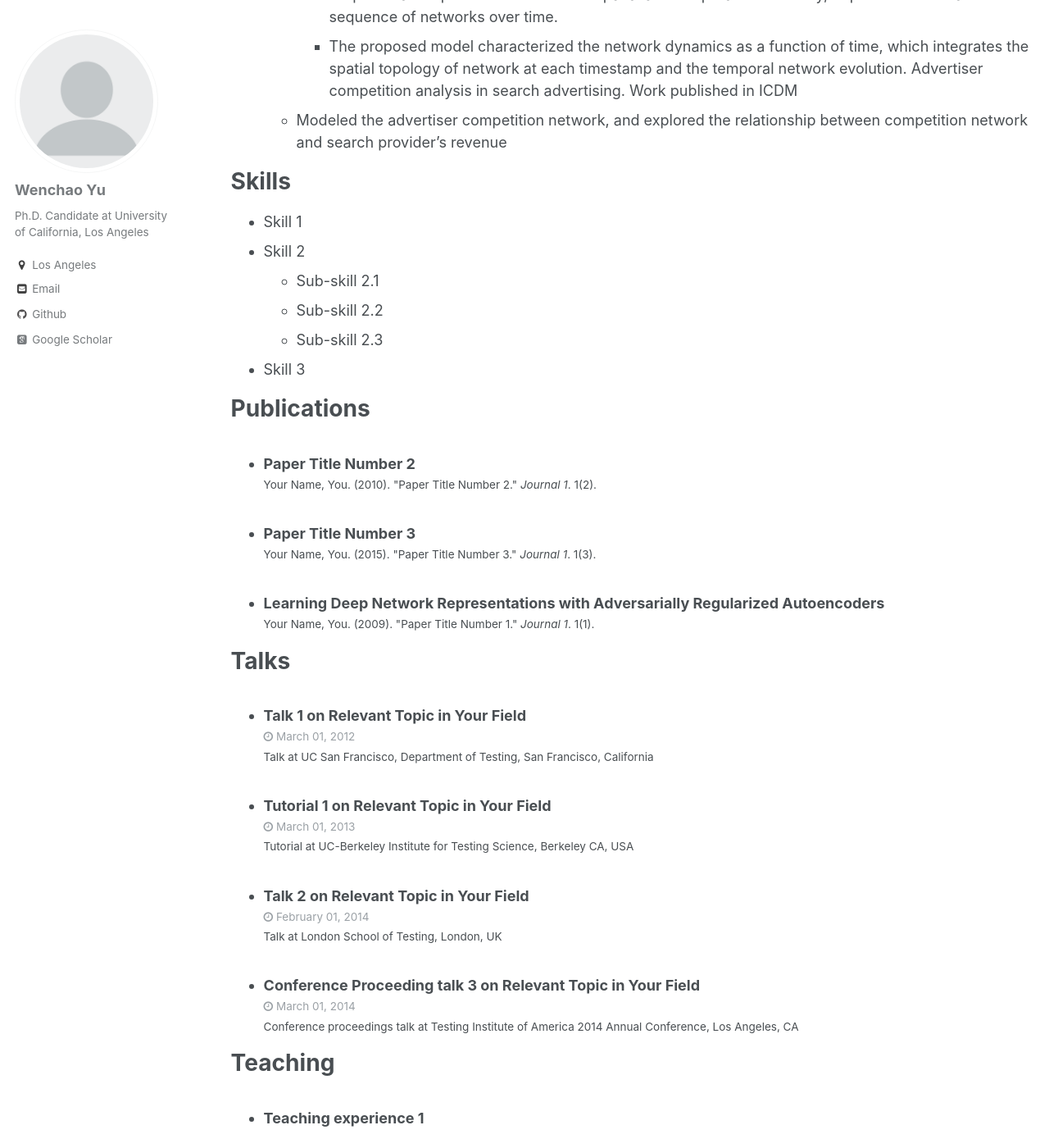
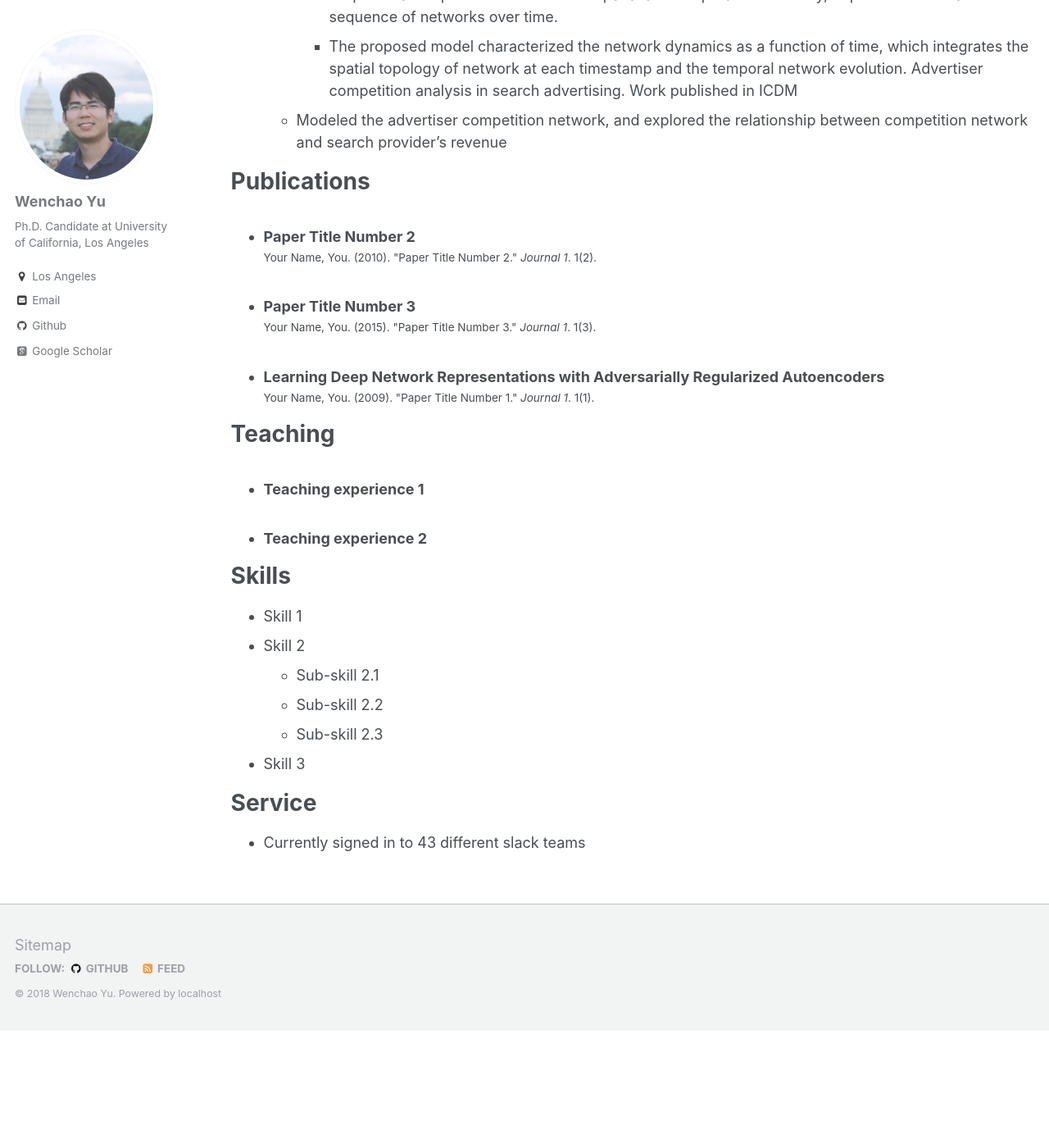
Before and after one commit to yuwenchao/yuwenchao.github.io, a Jekyll site: the page built from _pages/cv.md, in a window 1280 px wide and 1400 px high, scrolled down 689 px. Shown: the whole window at 82% size. Built offline with Jekyll 4.4.1, drawn with Linux system fonts in a browser that asks for light colours; some web fonts are replaced; after the commit the page ends 1946 px from its top, so only the background shows below that; some of the changed text lies outside the part shown.

Commit message:
profile pic

```diff
--- a/_pages/cv.md
+++ b/_pages/cv.md
@@ -28,6 +28,18 @@ Research and Project Experience
     * The proposed model characterized the network dynamics as a function of time, which integrates the spatial topology of network at each timestamp and the temporal network evolution. Advertiser competition analysis in search advertising. Work published in ICDM
   * Modeled the advertiser competition network, and explored the relationship between competition network and search provider’s revenue
 
+Publications
+======
+  <ul>{% for post in site.publications %}
+    {% include archive-single-cv.html %}
+  {% endfor %}</ul>
+
+Teaching
+======
+  <ul>{% for post in site.teaching %}
+    {% include archive-single-cv.html %}
+  {% endfor %}</ul>
+
 Skills
 ======
 * Skill 1
@@ -37,24 +49,6 @@ Skills
   * Sub-skill 2.3
 * Skill 3
 
-Publications
-======
-  <ul>{% for post in site.publications %}
-    {% include archive-single-cv.html %}
-  {% endfor %}</ul>
-
-Talks
-======
-  <ul>{% for post in site.talks %}
-    {% include archive-single-talk-cv.html %}
-  {% endfor %}</ul>
-
-Teaching
-======
-  <ul>{% for post in site.teaching %}
-    {% include archive-single-cv.html %}
-  {% endfor %}</ul>
-
-Service and leadership
+Service
 ======
 * Currently signed in to 43 different slack teams
```
Also changed, not shown: images/profile.bak.png (added), images/profile.png.
